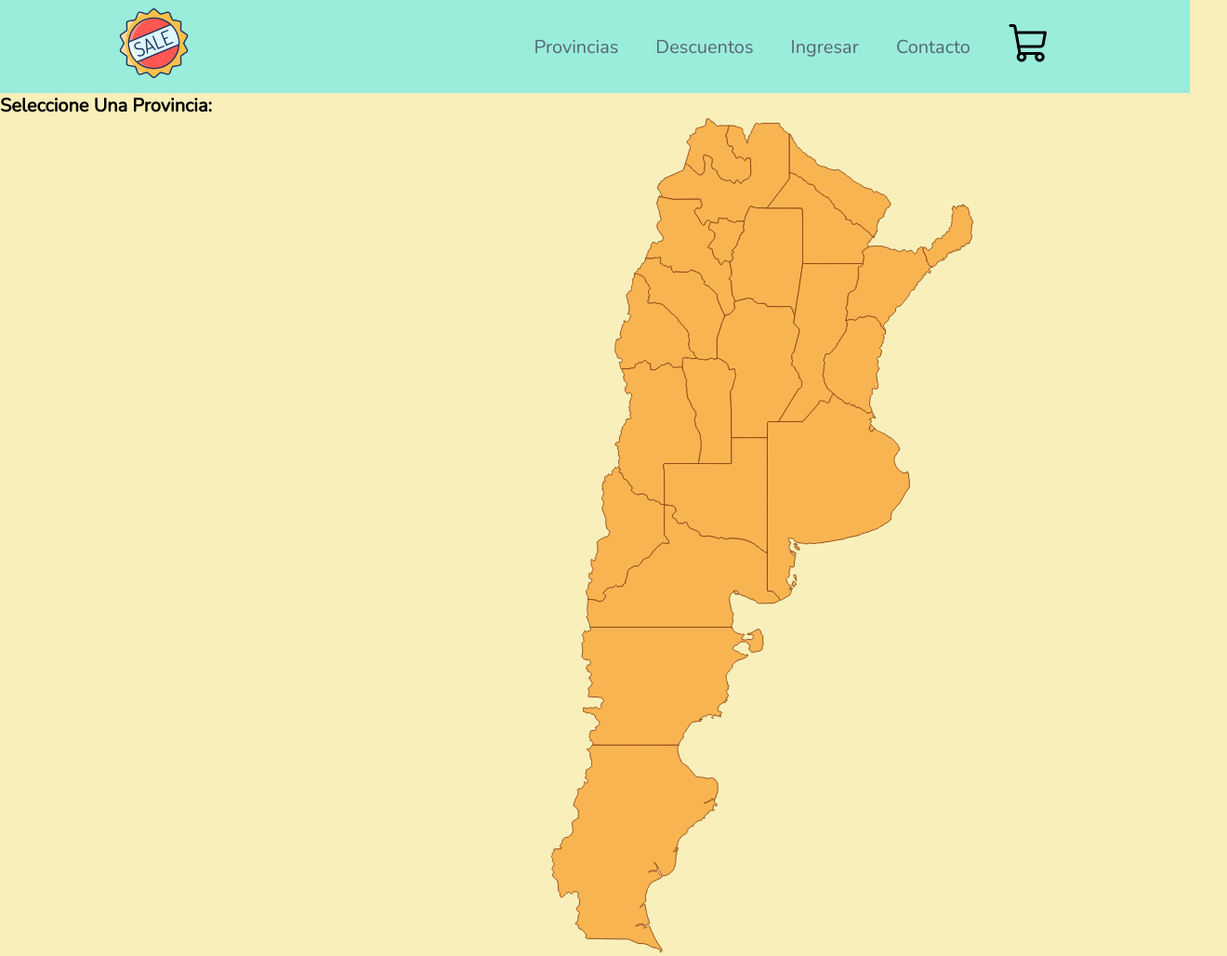
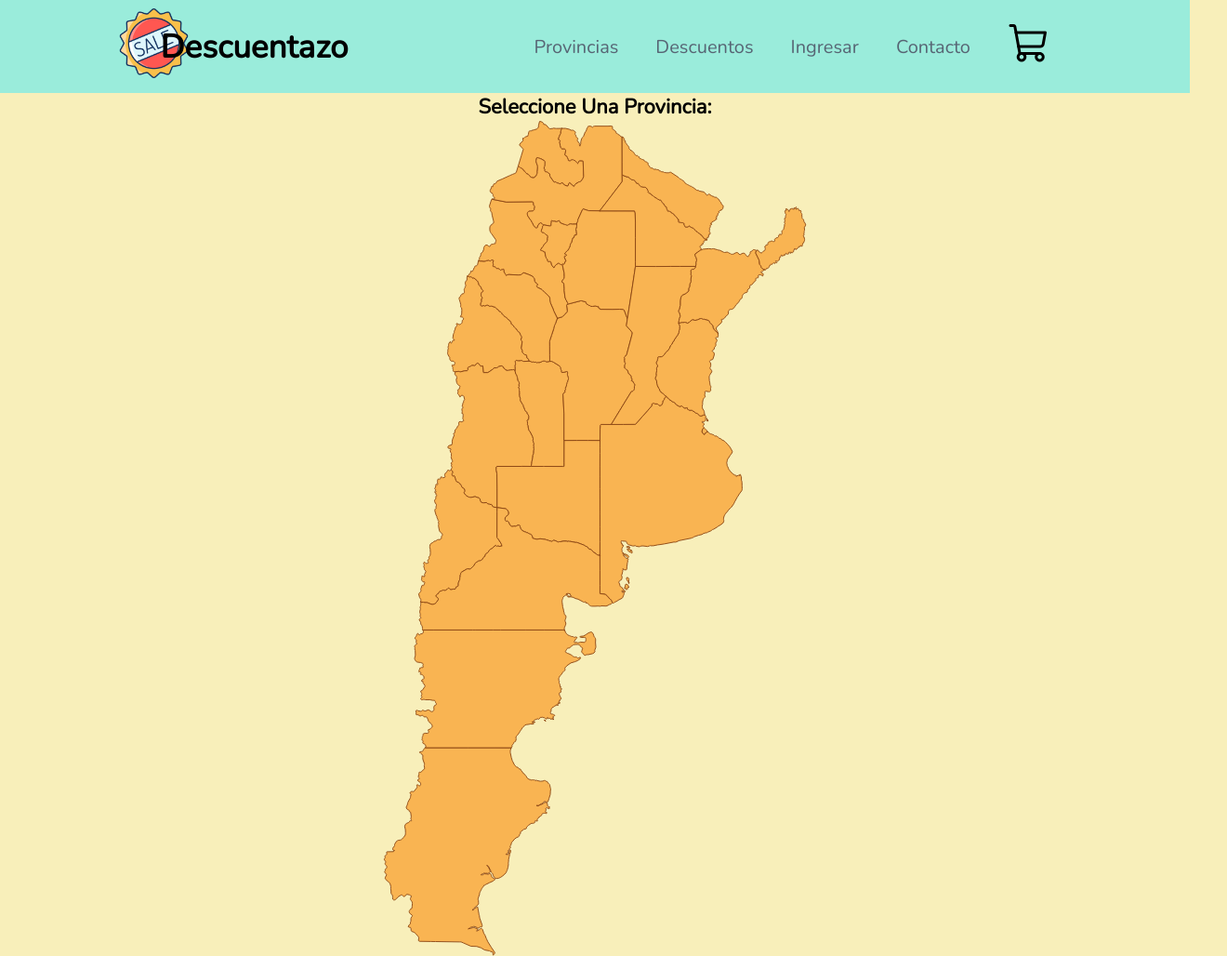
Before and after one commit to nachomk/Proyecto-Final, a plain HTML site: page Inicio/index.html in a window 1280 px wide. Shown: the top 1028 px of the page at 93% size, 1320 px wide, since content can reach past the window. Drawn offline with nearby package versions, Linux system fonts and the light colour scheme; a web font is replaced by a local one.

Commit message:
verificar cambios en otra compu

```diff
--- a/Inicio/index.html
+++ b/Inicio/index.html
@@ -11,6 +11,9 @@
     <header class="header">
       <div class="logo">
         <a href="./index.html"><img src="../Media/logo.ico" alt="" /></a>
+      </div>
+      <div class="title-header">
+        <h1>Descuentazo</h1>
       </div>
       <nav>
         <ul class="nav-links">
@@ -27,7 +30,9 @@
       </nav>
     </header>
 
+    <div class="provincia">
     <h2>Seleccione Una Provincia:</h2>
+    </div>
 
     <section class="container">
       <div class="map-container">
--- a/Inicio/styles.css
+++ b/Inicio/styles.css
@@ -2,7 +2,7 @@
 * {
    box-sizing: border-box;
    margin: 0;
-   padding: 0;
+   /* padding: 0; */
    font-family: 'Nunito', sans-serif;
    font-size: 20px;
 }
@@ -64,15 +64,20 @@ nav ul {
     height: 100%;
 }
 
+.title-header {
+    position: relative;
+    right: 140px;
+}
+
 /* MAPAS */
 .container {
     display: flex;
     place-content: center center;
 }
 
-.map-container {
+/* .map-container {
     width: 50%;
-}
+} */
 
 .map-container path {
     fill: #F9B452;
@@ -82,3 +87,12 @@ nav ul {
 .map-container :hover {
     fill: #800000;
 }
+
+/* BODY */
+.provincia {
+    display: flex;
+    justify-content: center; /*ALINEA LAS ETIQUETAS SOBRE LA MISMA LINEA*/
+}
+.provincia h2 {
+    font-size: 22px;
+}
```
Also changed, not shown: Provincias/BSAS.html (added), Provincias/BSAS.js (added).
